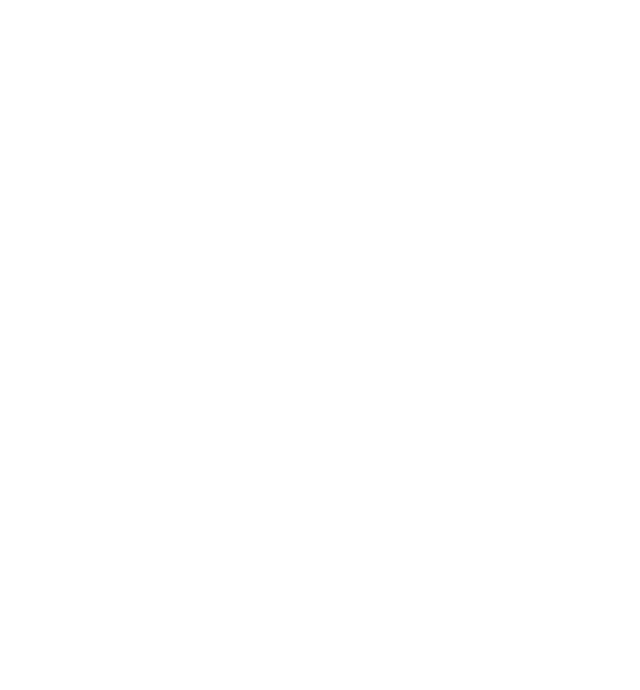
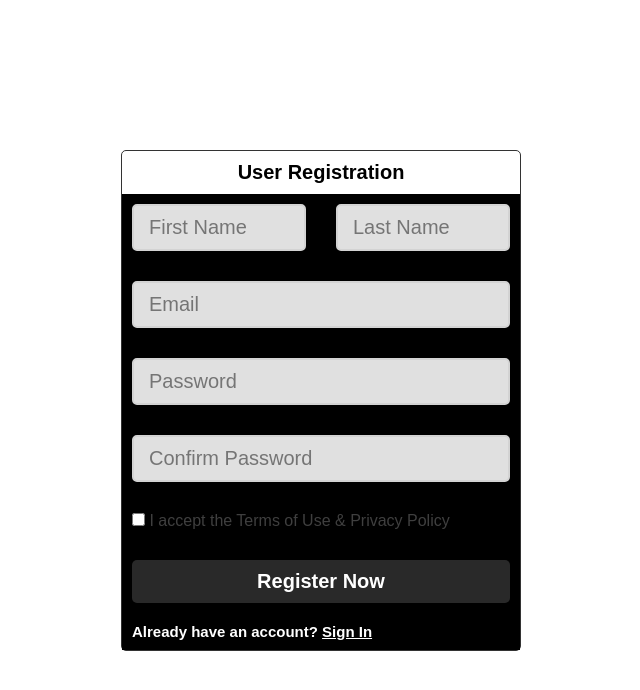
Before and after one commit to Miraz661/ClassTest01-CSEC422, a plain HTML site: page index.html in a window 1280 px wide. Shown: the whole page, without its empty margins (319-959 px from the left). Drawn offline with Linux system fonts and the light colour scheme.

Commit message:
Background Color fix

```diff
--- a/index.html
+++ b/index.html
@@ -1,12 +1,43 @@
 <!DOCTYPE html>
 <html lang="en">
+
 <head>
     <meta charset="UTF-8">
     <meta name="viewport" content="width=device-width, initial-scale=1.0">
     <link rel="stylesheet" href="style.css">
-    <title>Class Test 01</title>
+    <title>Class Test 1</title>
 </head>
+
 <body>
+    <section id="main">
+        <div class="container">
+            <div class="title">User Registration</div>
+            <div class="form">
+                <form action="#">
+                    <div class="name">
+                        <input type="text" name="fName" id="fName" placeholder="First Name" class="input">
+                        <input type="text" name="lName" id="lName" placeholder="Last Name" class="input">
+                    </div>
+                    <div class="fields">
+                        <input type="email" name="email" id="email" placeholder="Email" class="input">
+                        <input type="password" name="pass" id="pass" placeholder="Password" class="input">
+                        <input type="password" name="cPass" id="cPass" placeholder="Confirm Password" class="input">
+                    </div>
+                    <div class="checkCon">
+                        <input type="checkbox" name="check" id="check">
+                        <label class="check" for="check">I accept the Terms of Use & Privacy Policy</label>
+                    </div>
+                    <div id="submit">
+                        <input type="submit" value="Register Now" class="submit">
+                    </div>
+                </form>
+            </div>
+            <div class="account">
+                <span>Already have an account? </span>
+                <a href="#">Sign In</a>
+            </div>
+        </div>
+    </section>
+</body>
 
-</body>
 </html>
--- a/style.css
+++ b/style.css
@@ -2,4 +2,101 @@
     margin: 0;
     padding: 0;
     box-sizing: border-box;
+    font-family: sans-serif;
 }
+
+#main{
+    width: 100vw;
+    height: 100vh;
+    display: flex;
+    align-items: center;
+    justify-content: center;
+}
+
+.container{
+    max-width: 400px;
+    border: 1px solid #333;
+    border-radius: 5px;
+}
+
+.title{
+    text-align: center;
+    font-size: 20px;
+    color: #000;
+    font-weight: bold;
+    padding: 10px 0px;
+}
+
+.form{
+    background-color: #000000;
+    padding: 10px 10px 20px 10px;
+}
+
+.input{
+    padding: 10px 15px;
+    font-size: 20px;
+    border-radius: 5px;
+    border: 2px solid rgb(211, 211, 211);
+    background-color: #ffffffe0;
+    width: 100%;
+}
+
+.input:focus{
+    outline: none;
+    border: 2px solid #fff;
+}
+
+.name{
+    display: flex;
+    gap: 30px;
+    margin-bottom: 30px;
+}
+
+.fields{
+    display: flex;
+    flex-direction: column;
+}
+
+.fields input{
+    margin-bottom: 30px;
+}
+
+.checkCon{
+    margin-bottom: 30px;
+    user-select: none;
+}
+
+.check{
+    font-size: 1em;
+    color: #3f3f3f;
+}
+
+.submit{
+    width: 100%;
+    padding: 10px 0px;
+    font-size: 20px;
+    font-weight: bold;
+    color: white;
+    background-color: #333333d0;
+    border-radius: 5px;
+    border: none;
+    cursor: pointer;
+    transition: all 0.1s linear;
+}
+
+.submit:hover{
+    background-color: #ffffffe0;
+    color: #000;
+}
+
+.account{
+    font-size: 15px;
+    font-weight: bold;
+    color: white;
+    background-color: #000;
+    padding: 0px 0px 10px 10px;
+}
+
+.account a{
+    color: white;
+}
```
